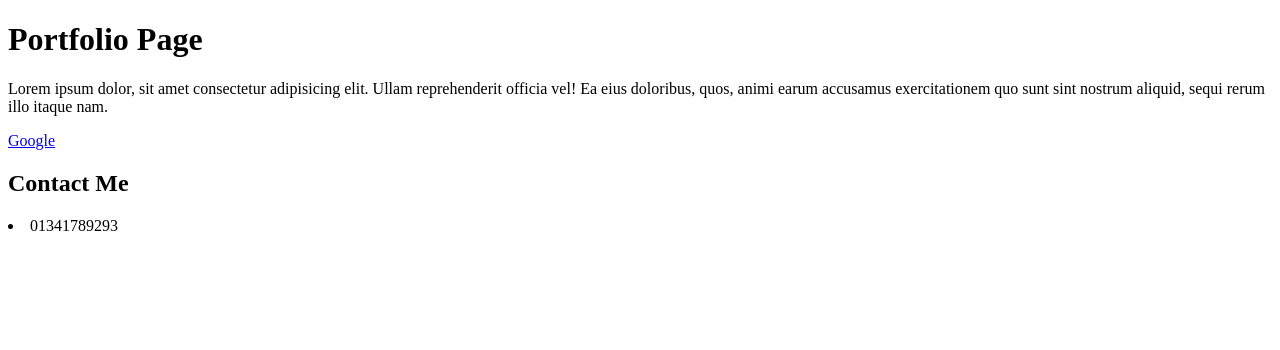
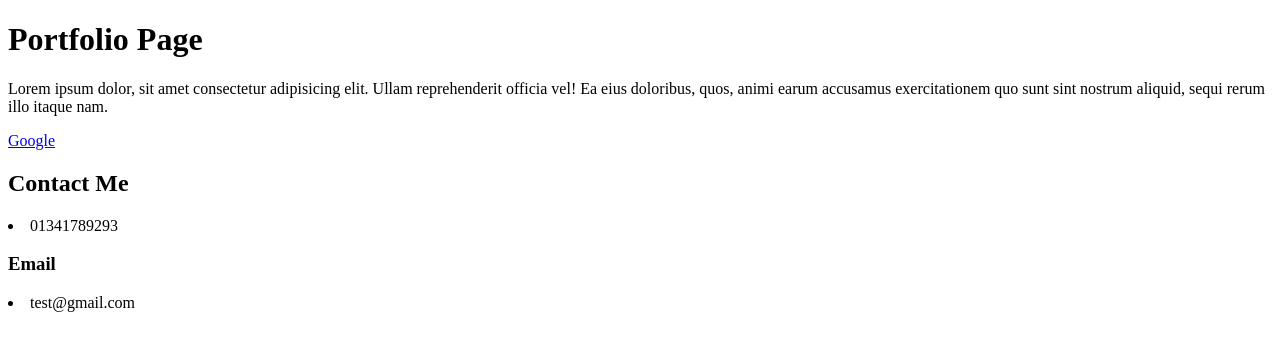
Before and after one commit to tanbhir9589/basic, a plain HTML site: page index.html in a window 1280 px wide. Drawn offline with Linux system fonts and the light colour scheme.

Commit message:
add email

```diff
--- a/index.html
+++ b/index.html
@@ -12,5 +12,7 @@
     <a href="www.google.com">Google</a>
     <h2>Contact Me</h2>
     <li>01341789293</li>
+    <h3>Email</h3>
+    <li>test@gmail.com</li>
 </body>
 </html>
```
